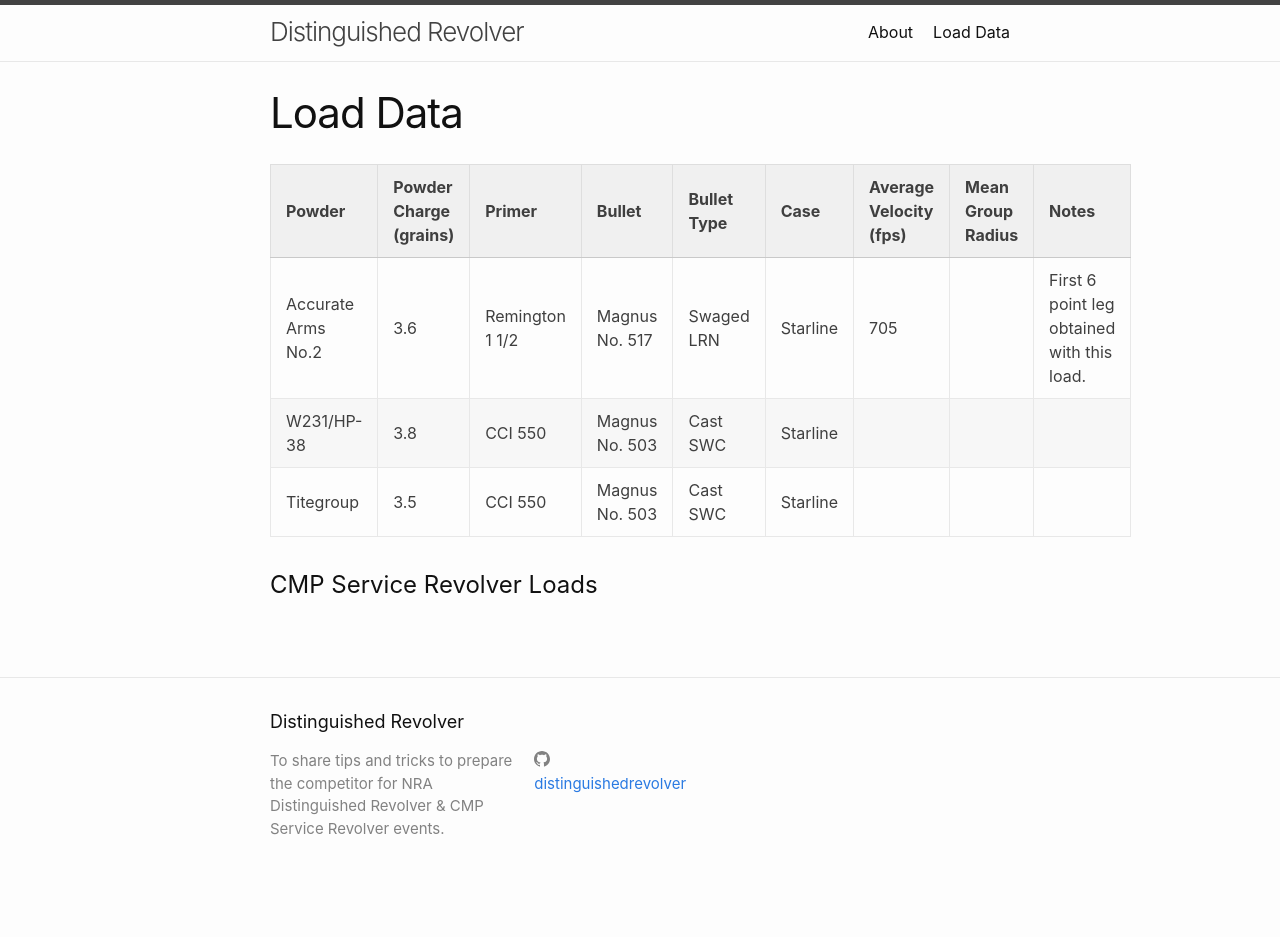
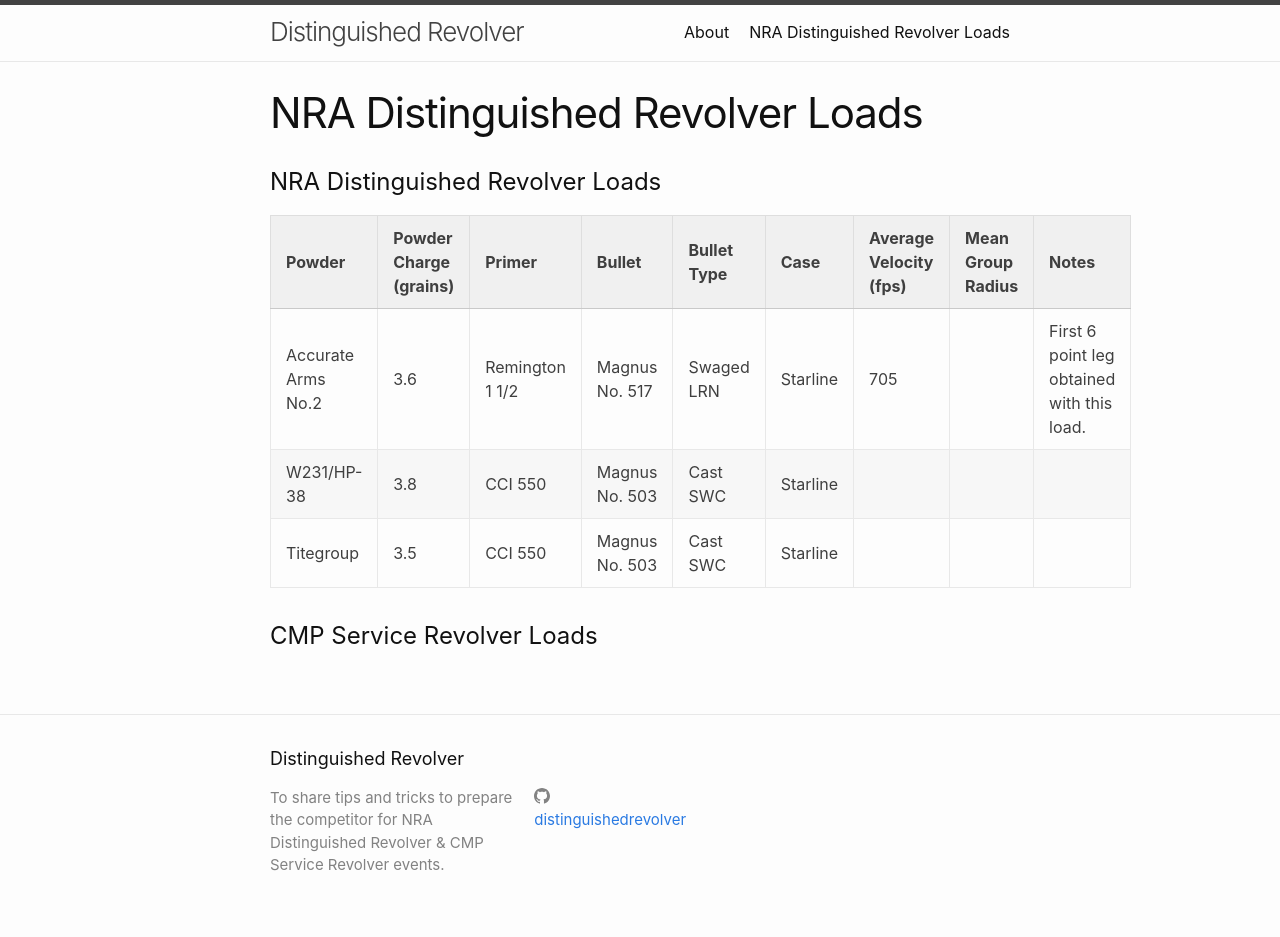
Before and after one commit to distinguishedrevolver/distinguishedrevolver.github.io, a Jekyll site: the page built from load_data.md, in a window 1280 px wide. Built offline with Jekyll 4.4.1, drawn with Linux system fonts in a browser that asks for light colours; our own code applies the rules of GitHub Pages for plain Markdown files; before the commit the page ends 900 px from its top, so only the background shows below that.

Commit message:
Update load_data.md

```diff
--- a/load_data.md
+++ b/load_data.md
@@ -1,8 +1,8 @@
 ---
 layout: page
-title: Load Data
 permalink: /load_data/
 ---
+# NRA Distinguished Revolver Loads
 
 | Powder             | Powder Charge (grains) | Primer          | Bullet         | Bullet Type | Case     | Average Velocity (fps) | Mean Group Radius | Notes                                      |
 |--------------------|------------------------|-----------------|----------------|-------------|----------|------------------------|-------------------|--------------------------------------------|
```
